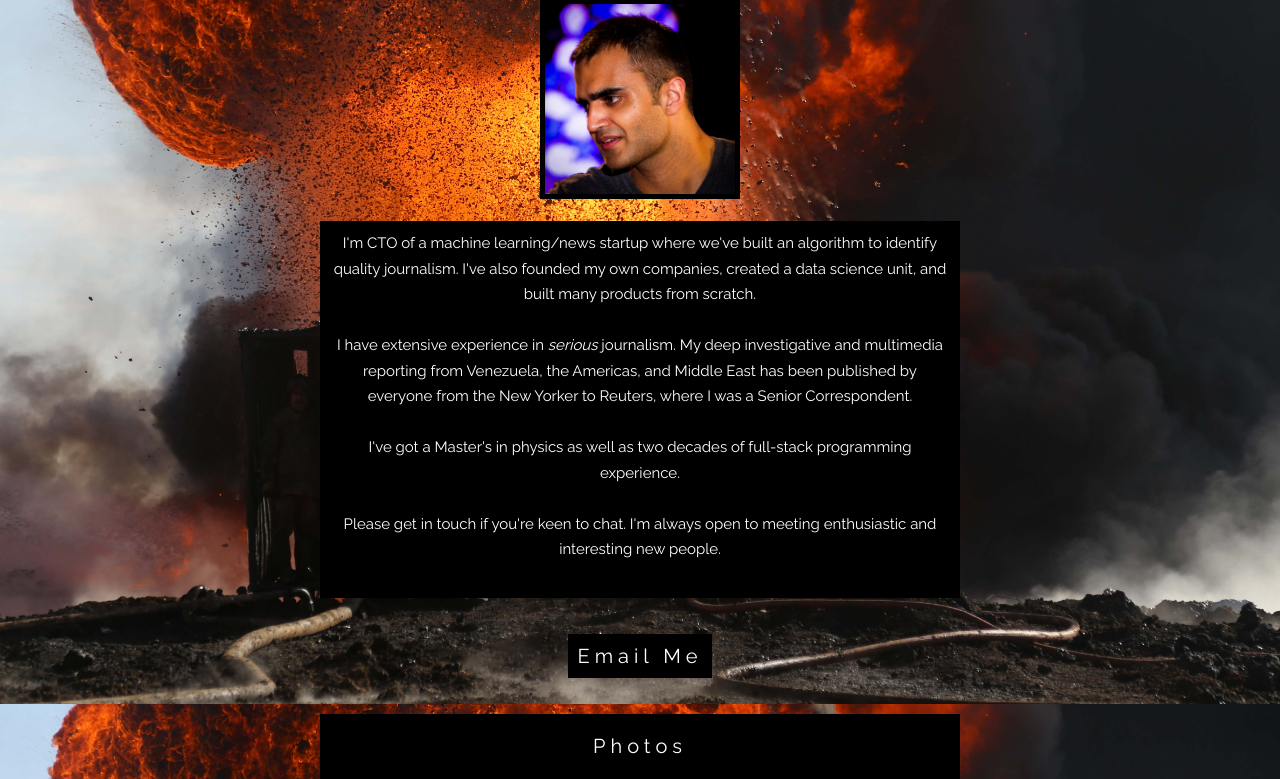
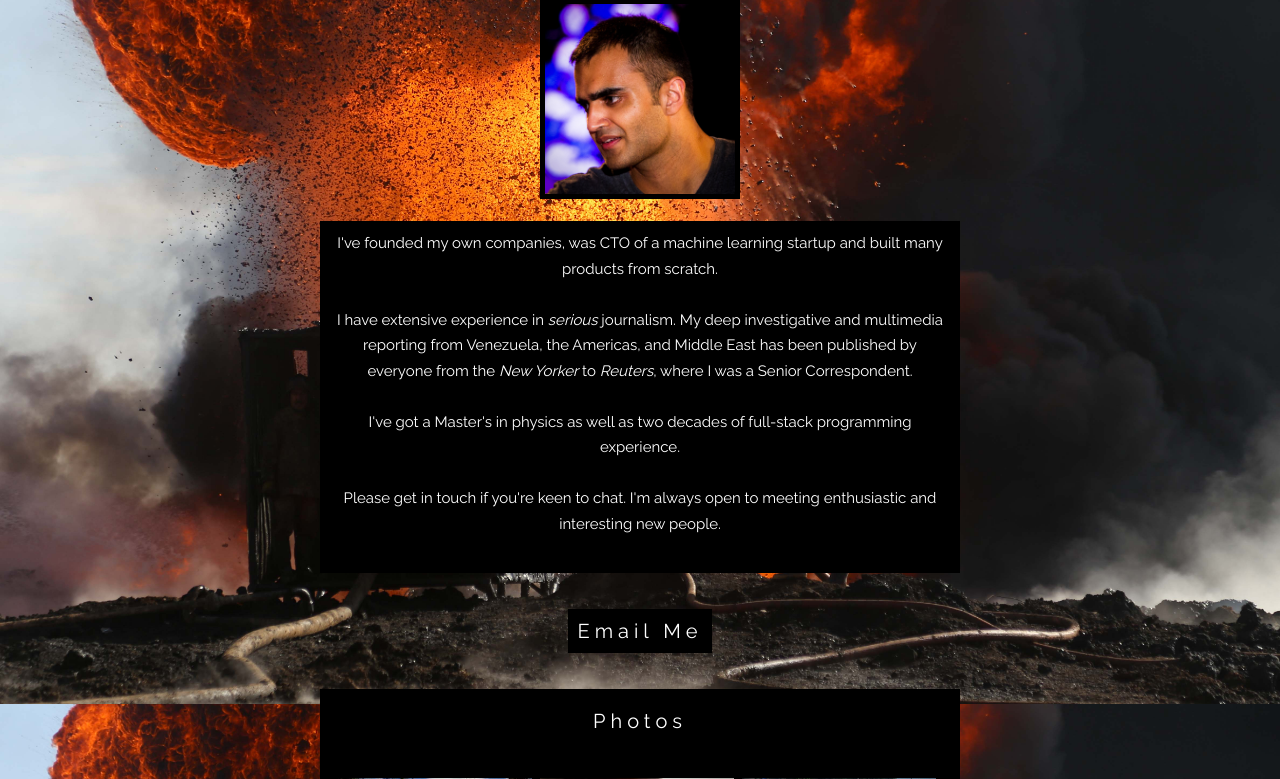
Before and after one commit to jammastergirish/girishgupta.com, a PHP site: page /main.php in a window 1280 px wide. Shown: the part 149-928 px from the top of the page. Run offline with PHP 8.4, Linux system fonts and the light colour scheme; some libraries are stand-ins or nearby versions.

Commit message:
Update main.php

```diff
--- a/main.php
+++ b/main.php
@@ -259,9 +259,9 @@ function AddToMailingList(email){
       <br><br>
       Please get in touch if you're keen to chat. I'm always open to meeting enthusiastic and interesting new people. -->
 
-      I'm CTO of a machine learning/news startup where we've built an algorithm to identify quality journalism. I've also founded my own companies, created a data science unit, and built many products from scratch.
+      I've founded my own companies, was CTO of a machine learning startup and built many products from scratch.
 <br><br>
-      I have extensive experience in <i>serious</i> journalism. My deep investigative and multimedia reporting from Venezuela, the Americas, and Middle East has been published by everyone from the New Yorker to Reuters, where I was a Senior Correspondent.
+      I have extensive experience in <i>serious</i> journalism. My deep investigative and multimedia reporting from Venezuela, the Americas, and Middle East has been published by everyone from the <i>New Yorker</i> to <i>Reuters</i>, where I was a Senior Correspondent.
 <br><br>
       I've got a Master's in physics as well as two decades of full-stack programming experience.
 <br><br>
```
